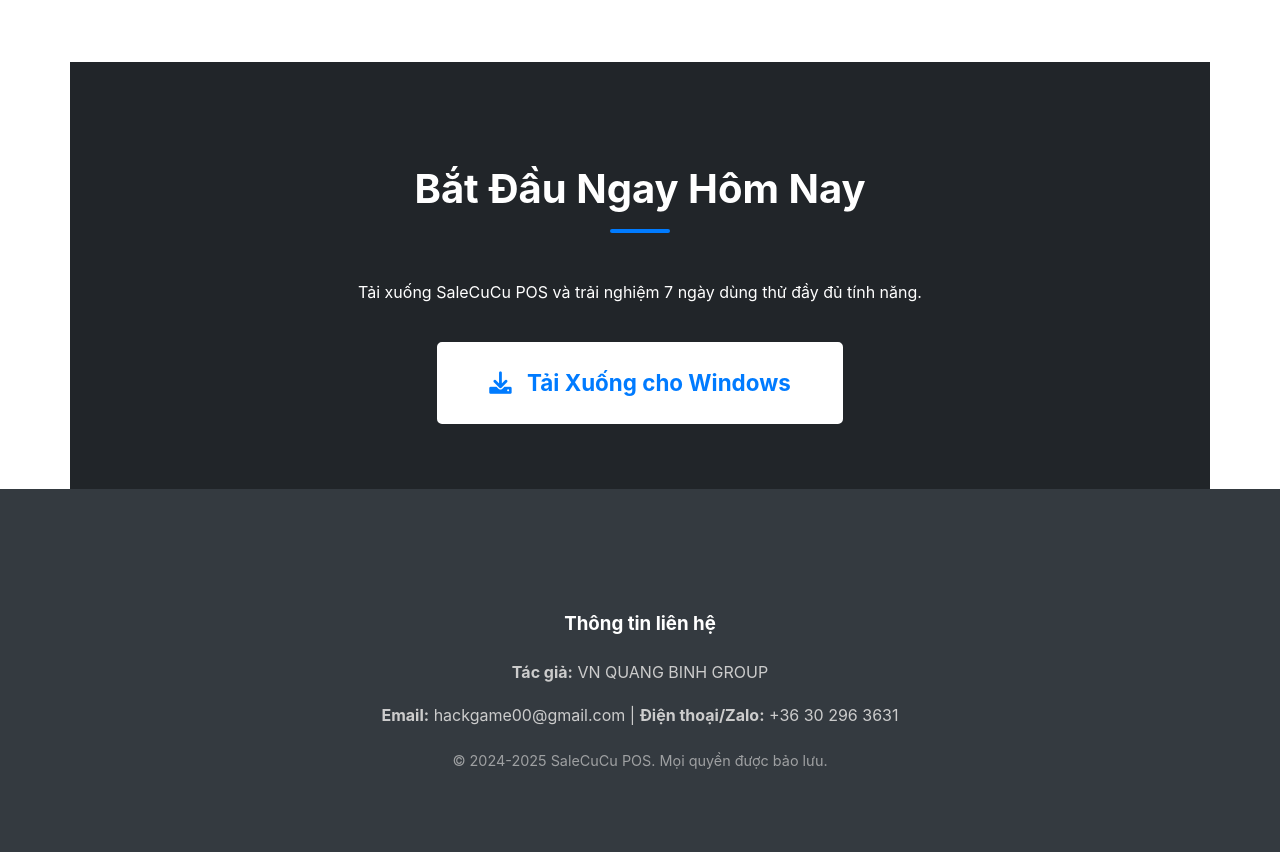
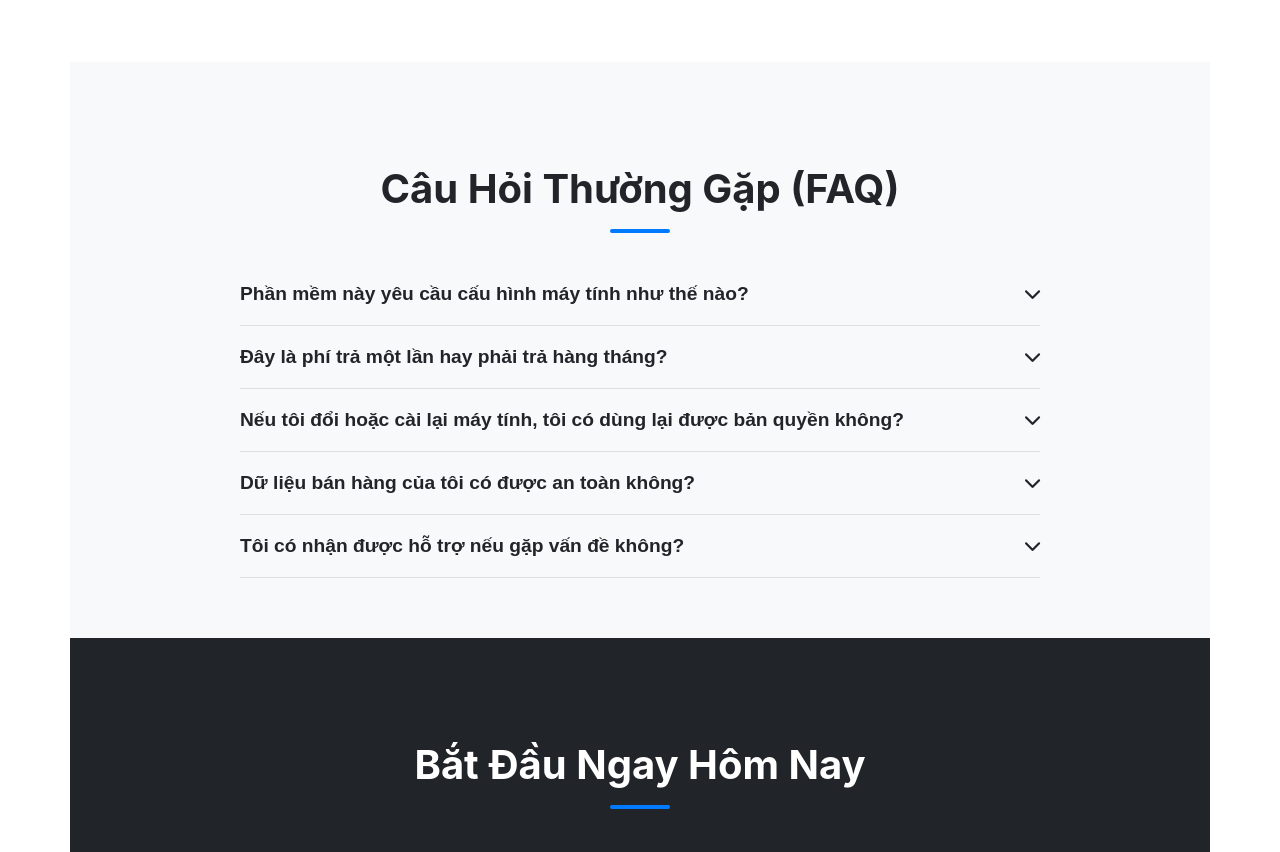
Before and after one commit to hackgame00/salecucu-pos-website, a plain HTML site: page index.html in a window 1280 px wide. Shown: the part 3202-4054 px from the top of the page. Drawn offline with Linux system fonts and the light colour scheme.

Commit message:
Add files via upload

```diff
--- a/index.html
+++ b/index.html
@@ -110,6 +110,61 @@
 			<a href="#contact" class="cta-button primary large">Liên Hệ Mua Bản Quyền Ngay</a>
 		</section>
 
+		<section id="faq" class="container">
+			<h2>Câu Hỏi Thường Gặp (FAQ)</h2>
+			<div class="faq-container">
+				<div class="faq-item">
+					<button class="faq-question">
+						<span>Phần mềm này yêu cầu cấu hình máy tính như thế nào?</span>
+						<i class="fas fa-chevron-down"></i>
+					</button>
+					<div class="faq-answer">
+						<p>SaleCuCu POS được thiết kế để hoạt động nhẹ nhàng trên máy tính chạy hệ điều hành Windows (Windows 10, 11). Chương trình không yêu cầu cấu hình phần cứng cao.</p>
+					</div>
+				</div>
+
+				<div class="faq-item">
+					<button class="faq-question">
+						<span>Đây là phí trả một lần hay phải trả hàng tháng?</span>
+						<i class="fas fa-chevron-down"></i>
+					</button>
+					<div class="faq-answer">
+						<p>Đây là phí thanh toán <strong>một lần duy nhất</strong>. Bạn mua một lần và sở hữu bản quyền phần mềm vĩnh viễn cho một máy tính, không có bất kỳ chi phí duy trì hàng tháng hay hàng năm nào khác.</p>
+					</div>
+				</div>
+
+				<div class="faq-item">
+					<button class="faq-question">
+						<span>Nếu tôi đổi hoặc cài lại máy tính, tôi có dùng lại được bản quyền không?</span>
+						<i class="fas fa-chevron-down"></i>
+					</button>
+					<div class="faq-answer">
+						<p>Bản quyền được cấp theo "Mã máy" (Machine ID) duy nhất của mỗi máy tính. Do đó, nếu bạn thay đổi máy tính hoặc cài đặt lại Windows dẫn đến thay đổi Mã máy, bạn sẽ cần liên hệ để mua một khóa bản quyền mới. Chúng tôi có chính sách hỗ trợ giá tốt cho khách hàng cũ mua lại bản quyền.</p>
+					</div>
+				</div>
+
+				<div class="faq-item">
+					<button class="faq-question">
+						<span>Dữ liệu bán hàng của tôi có được an toàn không?</span>
+						<i class="fas fa-chevron-down"></i>
+					</button>
+					<div class="faq-answer">
+						<p>Rất an toàn. Toàn bộ dữ liệu sản phẩm và bán hàng của bạn được lưu trữ trực tiếp trên máy tính của chính bạn, không ai khác có thể truy cập được. Ngoài ra, chương trình còn có chức năng "Sao lưu & Khôi phục" để bạn tự tạo các bản sao lưu dữ liệu một cách an toàn.</p>
+					</div>
+				</div>
+
+				<div class="faq-item">
+					<button class="faq-question">
+						<span>Tôi có nhận được hỗ trợ nếu gặp vấn đề không?</span>
+						<i class="fas fa-chevron-down"></i>
+					</button>
+					<div class="faq-answer">
+						<p>Chắc chắn có. Chúng tôi hỗ trợ kỹ thuật cho tất cả khách hàng đã mua bản quyền. Bạn có thể liên hệ trực tiếp qua Email hoặc Số điện thoại/Zalo được cung cấp ở cuối trang web.</p>
+					</div>
+				</div>
+			</div>
+		</section>
+
         <section id="download" class="container download-section">
             <h2>Bắt Đầu Ngay Hôm Nay</h2>
             <p>Tải xuống SaleCuCu POS và trải nghiệm 7 ngày dùng thử đầy đủ tính năng.</p>
@@ -127,5 +182,30 @@
         </div>
     </footer>
 
+<script>
+    const faqItems = document.querySelectorAll('.faq-item');
+
+    faqItems.forEach(item => {
+        const question = item.querySelector('.faq-question');
+        question.addEventListener('click', () => {
+            // Kiểm tra xem câu hỏi này có đang active không
+            const isActive = item.classList.contains('active');
+
+            // Luôn đóng tất cả các câu hỏi khác trước
+            faqItems.forEach(otherItem => {
+                if (otherItem !== item) {
+                    otherItem.classList.remove('active');
+                }
+            });
+
+            // Nếu câu hỏi này chưa active, hãy bật nó lên.
+            // Nếu đã active, thao tác ở trên đã đóng nó lại rồi, nên ta chỉ cần bật lại nếu cần.
+            if (!isActive) {
+                item.classList.add('active');
+            }
+        });
+    });
+</script>
+
 </body>
 </html>
--- a/style.css
+++ b/style.css
@@ -258,3 +258,59 @@ footer p {
 .license-model p {
     margin-bottom: 8px;
 }
+/* --- Thêm vào cuối file style.css --- */
+
+/* --- FAQ SECTION --- */
+#faq {
+    background-color: var(--light-bg);
+}
+
+.faq-container {
+    max-width: 800px;
+    margin: 0 auto;
+    text-align: left;
+}
+
+.faq-item {
+    border-bottom: 1px solid #e0e0e0;
+}
+
+.faq-question {
+    width: 100%;
+    background-color: transparent;
+    border: none;
+    padding: 20px 0;
+    text-align: left;
+    font-size: 1.2em;
+    font-weight: 600;
+    color: var(--heading-color);
+    cursor: pointer;
+    display: flex;
+    justify-content: space-between;
+    align-items: center;
+}
+
+.faq-question i {
+    transition: transform 0.3s ease;
+    font-size: 0.9em;
+}
+
+.faq-answer {
+    max-height: 0;
+    overflow: hidden;
+    transition: max-height 0.3s ease-in-out;
+}
+
+.faq-answer p {
+    padding: 0 10px 20px 10px;
+    margin: 0;
+    color: var(--text-color);
+}
+
+.faq-item.active .faq-question i {
+    transform: rotate(180deg);
+}
+
+.faq-item.active .faq-answer {
+    max-height: 200px; /* Chiều cao tối đa cho câu trả lời, có thể điều chỉnh */
+}
```
